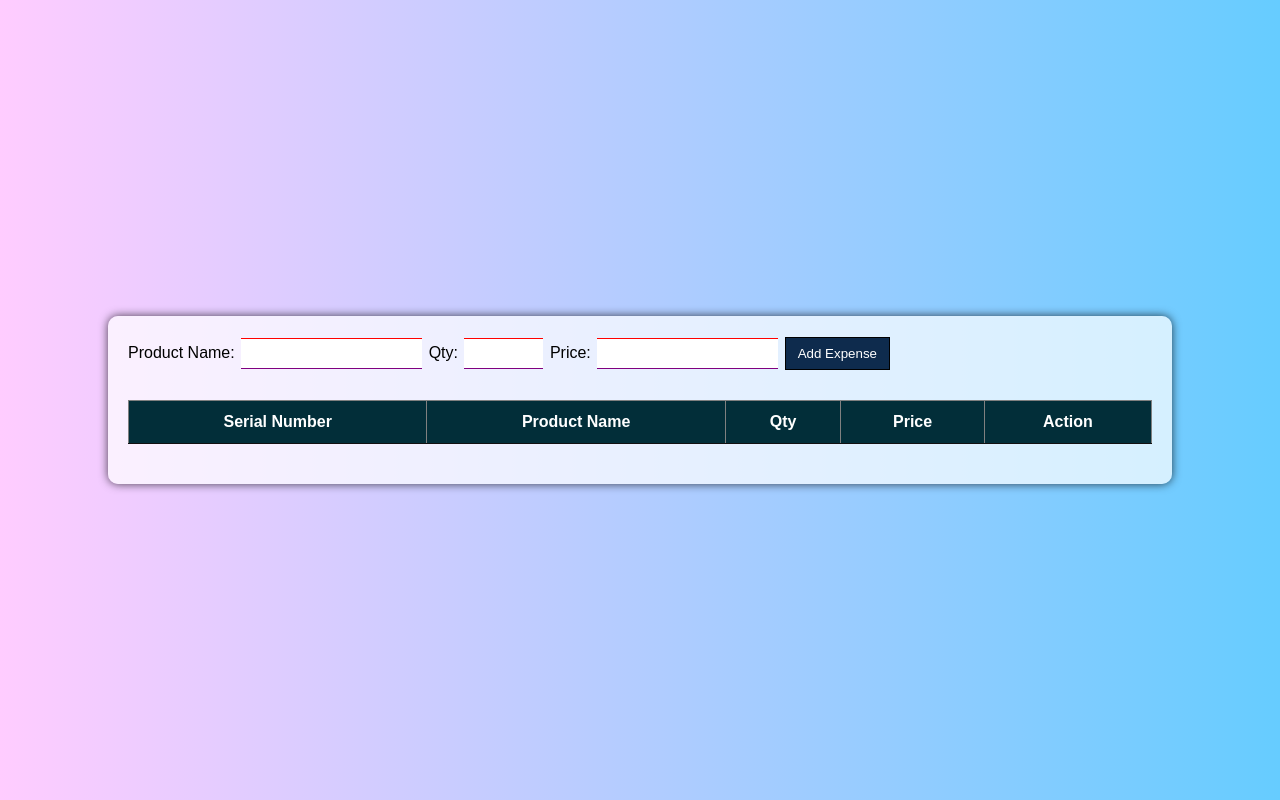
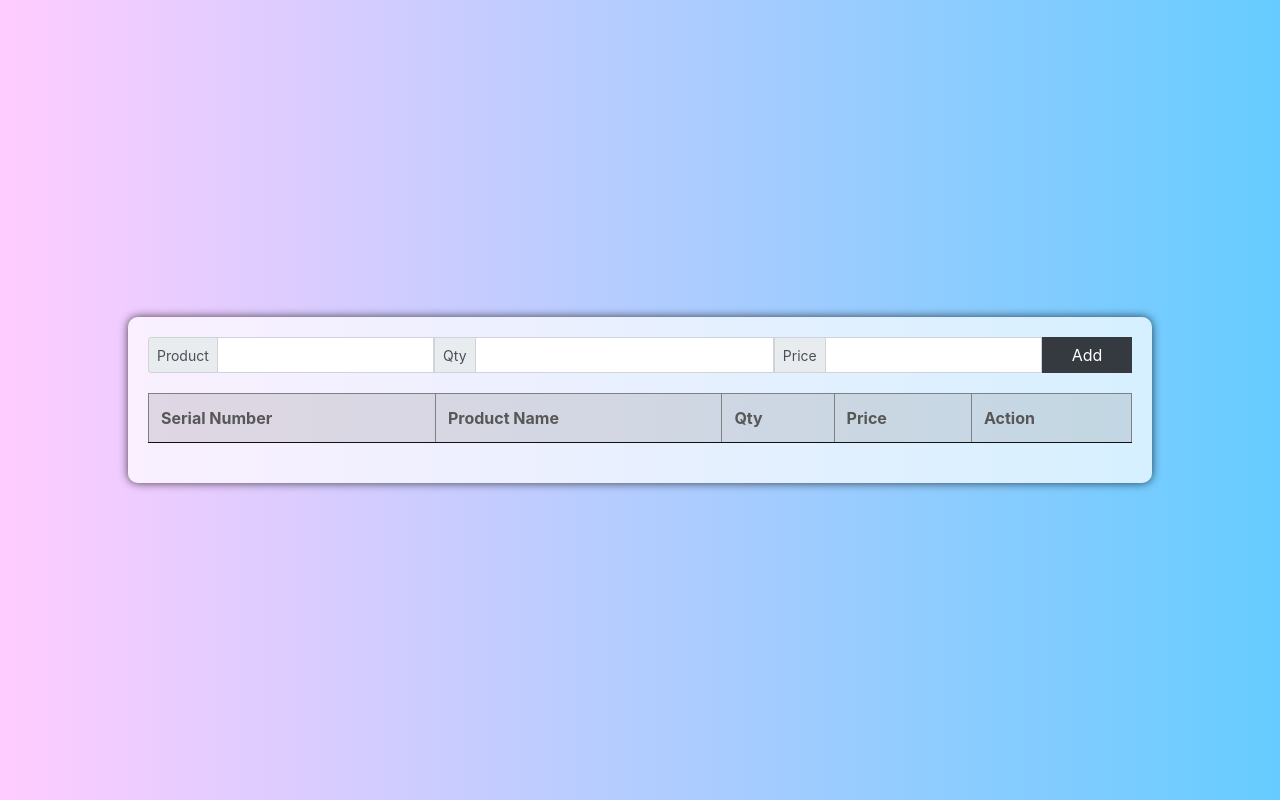
Before and after one commit to amarpisal8/Simple-Expense-Tracker, a plain HTML site: page index.html in a window 1280 px wide. Drawn offline with nearby package versions, Linux system fonts and the light colour scheme.

Commit message:
updated 2.0 : Bootstrap

```diff
--- a/index.html
+++ b/index.html
@@ -5,22 +5,44 @@
   <meta name="viewport" content="width=device-width, initial-scale=1.0">
   <link rel="stylesheet" href="styles.css">
   <link rel="icon" href="https://png.pngtree.com/png-vector/20220825/ourmid/pngtree-icon-of-a-gradient-expense-tracker-app-for-dark-theme-in-vector-vector-png-image_38869164.jpg" type="image/png">
+  <link rel="stylesheet" href="https://cdn.jsdelivr.net/npm/bootstrap@4.0.0/dist/css/bootstrap.min.css" integrity="sha384-Gn5384xqQ1aoWXA+058RXPxPg6fy4IWvTNh0E263XmFcJlSAwiGgFAW/dAiS6JXm" crossorigin="anonymous">
 
   <title>Expense Tracker</title>
 </head>
 <body>
   <div id="container">
     <div id="inputBox">
-      <label for="productName">Product Name:</label>
+      <!-- <label for="productName">Product Name:</label>
       <input class="inputchange" type="text" id="productName">
 
       <label for="quantity">Qty:</label>
       <input class="inputchange" type="number" id="quantity">
 
       <label for="price">Price:</label>
-      <input class="inputchange" type="number" id="price">
+      <input class="inputchange" type="number" id="price"> -->
 
-      <button id="addBtn" onclick="addExpense()">Add Expense</button>
+
+      <div class="input-group input-group-sm mb-3">
+       <!-- Product -->
+        <div class="input-group-prepend">
+          <span class="input-group-text" id="inputGroup-sizing-sm">Product</span>
+        </div>
+        <input  type="text" id="productName" class="form-control" aria-label="Small" aria-describedby="inputGroup-sizing-sm">
+       <!-- Qty -->
+        <div class="input-group-prepend">
+          <span class="input-group-text" id="inputGroup-sizing-sm">Qty</span>
+        </div>
+        <input type="number" id="quantity" class=" form-control" aria-label="Small" aria-describedby="inputGroup-sizing-sm">
+       <!-- Price -->
+        <div class="input-group-prepend">
+          <span class="input-group-text" id="inputGroup-sizing-sm">Price</span>
+        </div>
+        <input type="number" id="price" class=" form-control" aria-label="Small" aria-describedby="inputGroup-sizing-sm">
+      <button id="addBtn" class="btn btn-dark" onclick="addExpense()">Add</button>
+      </div>
+
+
+      <!-- <button type="button" class="btn btn-primary">Add</button> -->
     </div>
 
     <div id="outputBox">
@@ -42,5 +64,9 @@
   </div>
 
   <script src="script.js"></script>
+  <script src="https://code.jquery.com/jquery-3.2.1.slim.min.js" integrity="sha384-KJ3o2DKtIkvYIK3UENzmM7KCkRr/rE9/Qpg6aAZGJwFDMVNA/GpGFF93hXpG5KkN" crossorigin="anonymous"></script>
+<script src="https://cdn.jsdelivr.net/npm/popper.js@1.12.9/dist/umd/popper.min.js" integrity="sha384-ApNbgh9B+Y1QKtv3Rn7W3mgPxhU9K/ScQsAP7hUibX39j7fakFPskvXusvfa0b4Q" crossorigin="anonymous"></script>
+<script src="https://cdn.jsdelivr.net/npm/bootstrap@4.0.0/dist/js/bootstrap.min.js" integrity="sha384-JZR6Spejh4U02d8jOt6vLEHfe/JQGiRRSQQxSfFWpi1MquVdAyjUar5+76PVCmYl" crossorigin="anonymous"></script>
+
 </body>
 </html>
--- a/styles.css
+++ b/styles.css
@@ -7,7 +7,6 @@ body {
     justify-content: center;
     height: 100vh;
   }
-
   #container {
     width: 80%;
     background: rgba(255, 255, 255, 0.7);
@@ -34,9 +33,9 @@ body {
   }
 
   #addBtn {
-    background-color: #0e2b4d; /* green for Add */
     border-radius: 0;
-    border: 1px solid black;
+    border : none;
+    width: 90px;
     color: rgb(255, 255, 255);
   }
 
@@ -56,8 +55,8 @@ body {
   }
 
   thead {
-    background-color: #022e39; /* Dark green for the header background */
-    color: #ffffff;
+    background-color: rgba(82, 80, 79, 0.158); /* Dark green for the header background */
+    color: #575757;
   }
 
   th, td {
@@ -84,10 +83,14 @@ body {
 
   }
   #deleteBtn {
-    background-color: #fd0101; /* Light red for Delete button */
+    background-color: #f315154d; /* Light red for Delete button */
     margin-right: 5px;
   }
-
+  #deleteBtn:hover{
+    background-color: #f3151573;
+    color: #000000;
+    font-weight: bold;
+  }
 
   #deleteBtn {
     cursor: pointer;
@@ -101,5 +104,5 @@ body {
     opacity: 0.8;
   }
   #quantity{
-    width: 75px;
+    width: 100px;
   }
```
